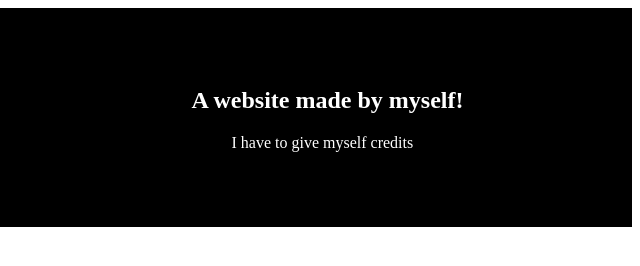
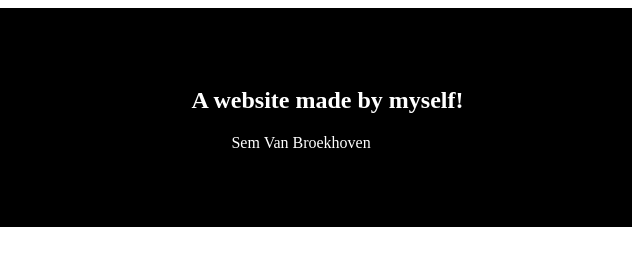
Before and after one commit to semerded/mysite, a plain HTML site: page footer/footer.html in a window 1280 px wide. Shown: the full height of the page, 640-1280 px from the left. Drawn offline with Linux system fonts and the light colour scheme.

Commit message:
chore: added name in footer

```diff
--- a/footer/footer.html
+++ b/footer/footer.html
@@ -21,7 +21,7 @@
         </div>
         <div class="column2">
             <h2>A website made by myself!</h2>
-            <blockquote>I have to give myself credits</blockquote>
+            <blockquote>Sem Van Broekhoven</blockquote>
         </div>
     </div>
 </body>
```
